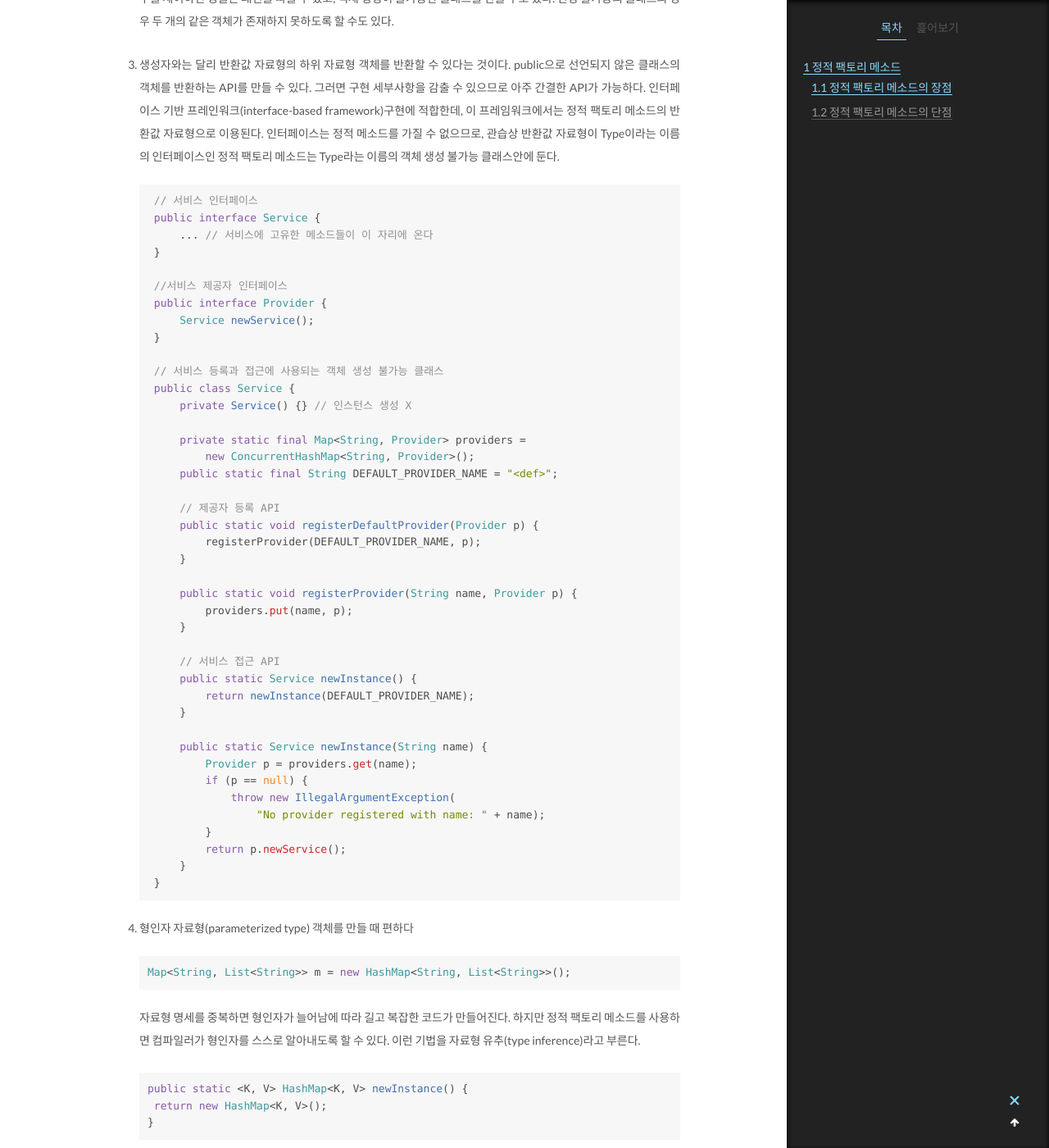
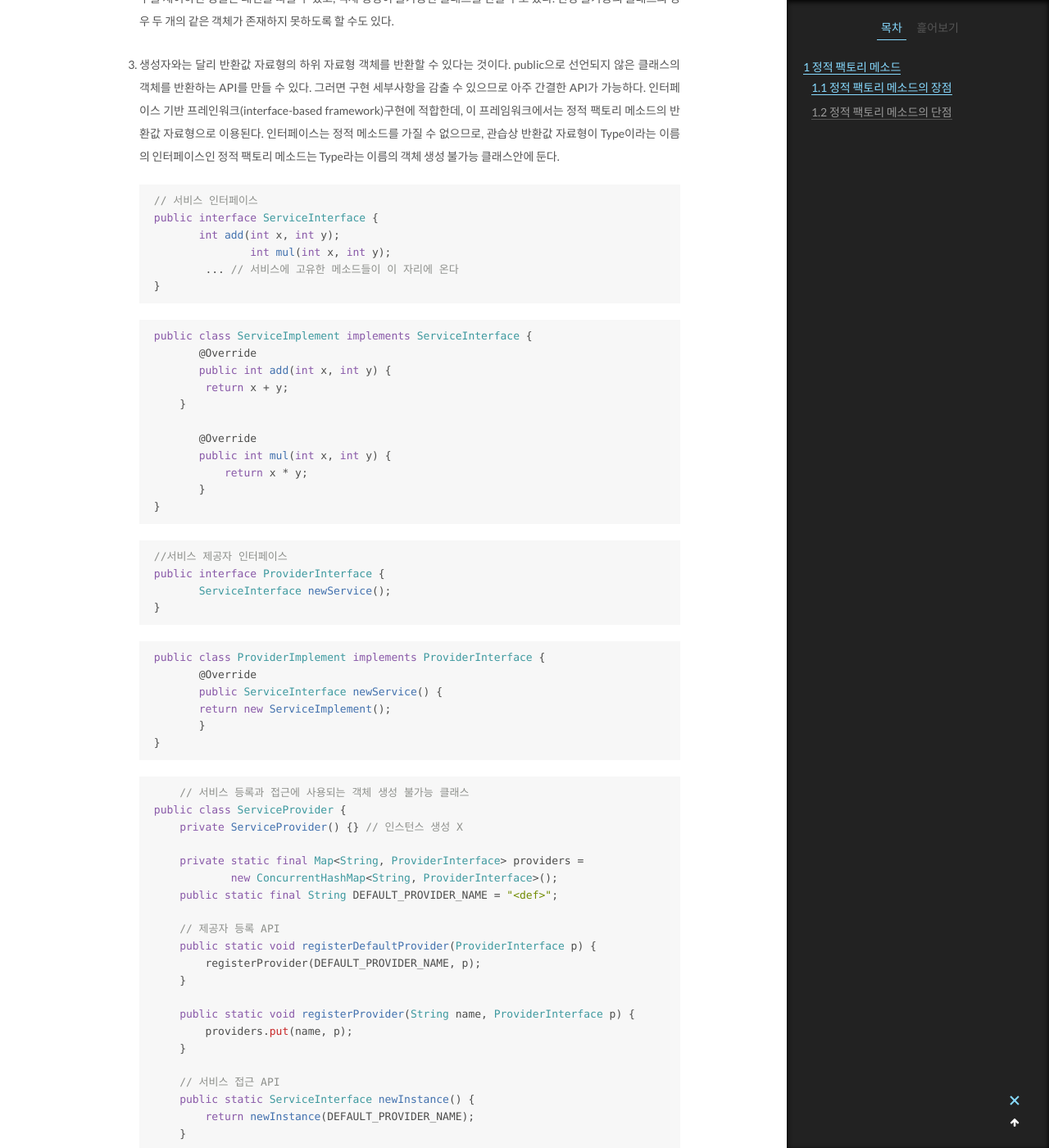
Before and after one commit to KimBoWoon/KimBoWoon.github.io, a Jekyll site: the page built from _posts/2017-09-12-static-factory-method.md, in a window 1280 px wide and 1400 px high, scrolled down 1026 px. Shown: the whole window at 82% size. Built offline with Jekyll 4.4.1, drawn with Linux system fonts in a browser that asks for light colours; some of the changed text lies outside the part shown.

Commit message:
static factory method update

````diff
--- a/_posts/2017-09-12-static-factory-method.md
+++ b/_posts/2017-09-12-static-factory-method.md
@@ -23,47 +23,84 @@ public static Boolean valueOf(boolean b) {
 public으로 선언되지 않은 클래스의 객체를 반환하는 API를 만들 수 있다. 그러면 구현 세부사항을 감출 수 있으므로 아주 간결한 API가 가능하다. 인터페이스 기반 프레인워크(interface-based framework)구현에 적합한데, 이 프레임워크에서는 정적 팩토리 메소드의 반환값 자료형으로 이용된다. 인터페이스는 정적 메소드를 가질 수 없으므로, 관습상 반환값 자료형이 Type이라는 이름의 인터페이스인 정적 팩토리 메소드는 Type라는 이름의 객체 생성 불가능 클래스안에 둔다.
     ```java
     // 서비스 인터페이스
-    public interface Service {
-        ... // 서비스에 고유한 메소드들이 이 자리에 온다
-    }
+	public interface ServiceInterface {
+    	int add(int x, int y);
+   		int mul(int x, int y);
+            ... // 서비스에 고유한 메소드들이 이 자리에 온다
+	}
+	```
+	```java
+	public class ServiceImplement implements ServiceInterface {
+    	@Override
+    	public int add(int x, int y) {
+	        return x + y;
+	    }
 
+    	@Override
+    	public int mul(int x, int y) {
+    	    return x * y;
+    	}
+	}
+	```
+	```java
     //서비스 제공자 인터페이스
-    public interface Provider {
-        Service newService();
-    }
+	public interface ProviderInterface {
+    	ServiceInterface newService();
+	}
+	```
+	```java
+	public class ProviderImplement implements ProviderInterface {
+    	@Override
+    	public ServiceInterface newService() {
+        	return new ServiceImplement();
+    	}
+	}
+	```
+	```java
+	    // 서비스 등록과 접근에 사용되는 객체 생성 불가능 클래스
+	public class ServiceProvider {
+	    private ServiceProvider() {} // 인스턴스 생성 X
 
-    // 서비스 등록과 접근에 사용되는 객체 생성 불가능 클래스
-    public class Service {
-        private Service() {} // 인스턴스 생성 X
+	    private static final Map<String, ProviderInterface> providers =
+	            new ConcurrentHashMap<String, ProviderInterface>();
+	    public static final String DEFAULT_PROVIDER_NAME = "<def>";
 
-        private static final Map<String, Provider> providers =
-            new ConcurrentHashMap<String, Provider>();
-        public static final String DEFAULT_PROVIDER_NAME = "<def>";
+	    // 제공자 등록 API
+	    public static void registerDefaultProvider(ProviderInterface p) {
+	        registerProvider(DEFAULT_PROVIDER_NAME, p);
+	    }
 
-        // 제공자 등록 API
-        public static void registerDefaultProvider(Provider p) {
-            registerProvider(DEFAULT_PROVIDER_NAME, p);
-        }
+	    public static void registerProvider(String name, ProviderInterface p) {
+	        providers.put(name, p);
+	    }
 
-        public static void registerProvider(String name, Provider p) {
-            providers.put(name, p);
-        }
+	    // 서비스 접근 API
+	    public static ServiceInterface newInstance() {
+	        return newInstance(DEFAULT_PROVIDER_NAME);
+	    }
 
-        // 서비스 접근 API
-        public static Service newInstance() {
-            return newInstance(DEFAULT_PROVIDER_NAME);
-        }
+	    public static ServiceInterface newInstance(String name) {
+	        ProviderInterface p = providers.get(name);
+	        if (p == null) {
+	            throw new IllegalArgumentException(
+	                    "No provider registered with name: " + name);
+	        }
+	        return p.newService();
+	    }
+	}
+    ```
+	```java
+	public class ServiceMain {
+	    public static void main(String[] args) {
+	        ServiceProvider.registerDefaultProvider(new ProviderImplement());
+	        ServiceProvider.registerProvider("BoWoon", new ProviderImplement());
 
-        public static Service newInstance(String name) {
-            Provider p = providers.get(name);
-            if (p == null) {
-                throw new IllegalArgumentException(
-                    "No provider registered with name: " + name);
-            }
-            return p.newService();
-        }
-    }
-    ```
+	        System.out.println(ServiceProvider.newInstance().add(1, 4));
+	        System.out.println(ServiceProvider.newInstance().mul(2, 2));
+	        System.out.println(ServiceProvider.newInstance("BoWoon").add(5, 5));
+	    }
+	}
+	```
 
 4. 형인자 자료형(parameterized type) 객체를 만들 때 편하다
 ```java
````
